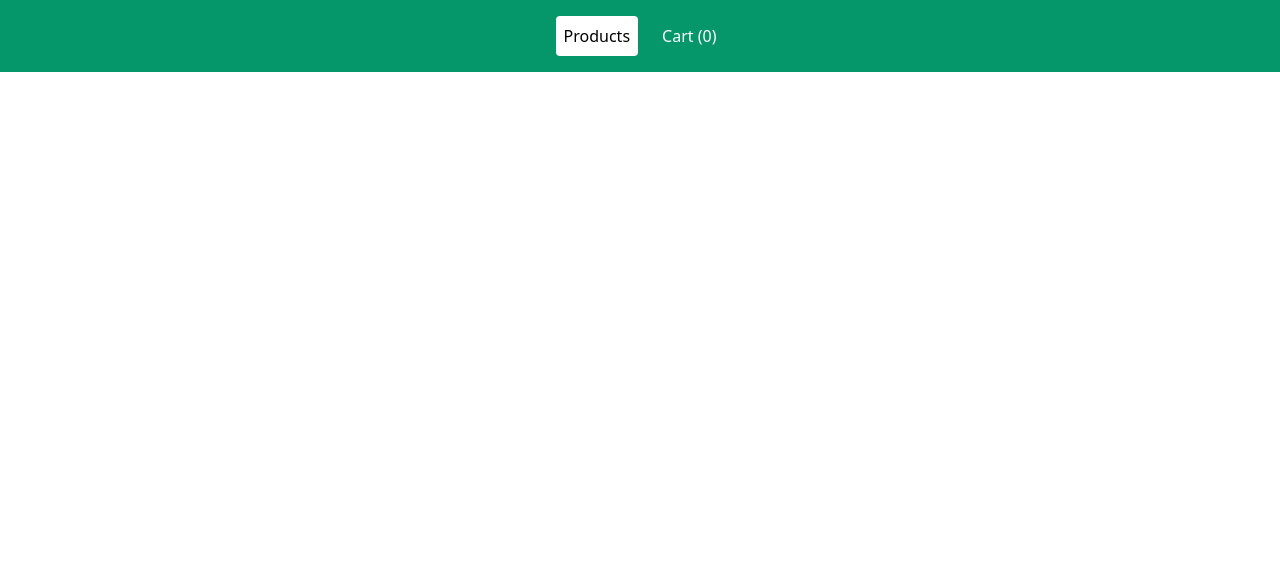
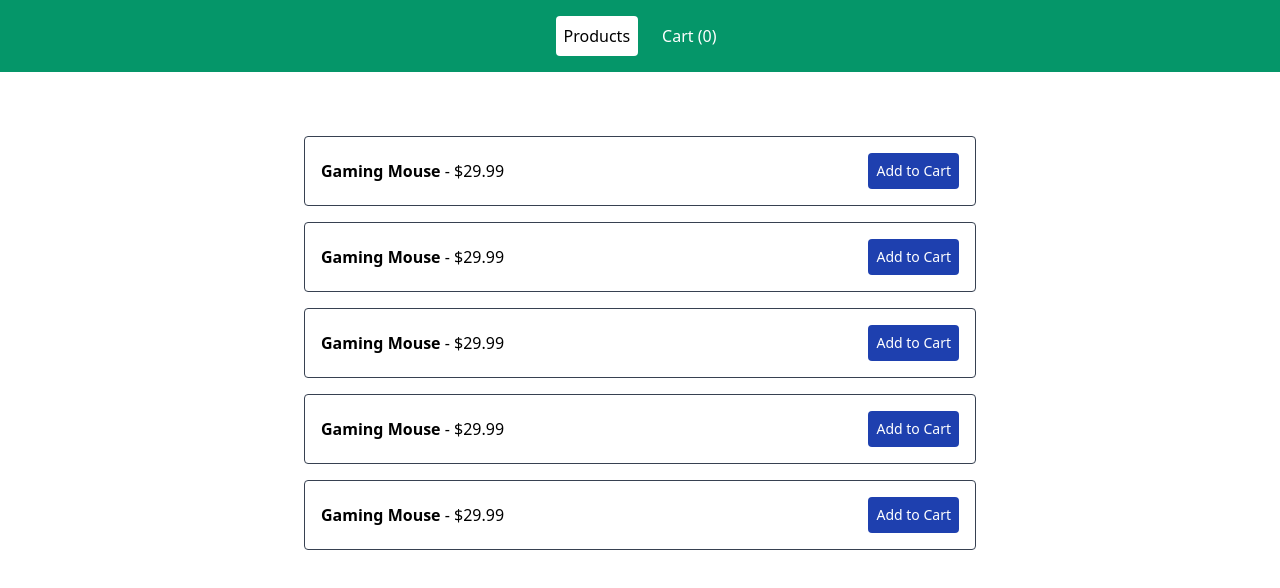
Before and after one commit to jakzaizzat/shopee-cart, a Vue app: page / in a window 1280 px wide. Shown: the top 588 px of the page. Built offline with nearby package versions, Linux system fonts and the light colour scheme.

Commit message:
Add ProductItem component

```diff
--- a/src/App.vue
+++ b/src/App.vue
@@ -1,7 +1,9 @@
 <template>
   <div id="app" class="font-sans">
     <Navigation />
-    <router-view />
+    <div class="max-w-2xl mx-auto py-16">
+      <router-view />
+    </div>
   </div>
 </template>
 <script>
--- /dev/null
+++ b/src/components/ProductItem.vue
@@ -0,0 +1,26 @@
+<template>
+  <div
+    class="flex items-center justify-between border border-gray-700 p-4 rounded"
+  >
+    <div>
+      <span class="font-bold">{{ product.name }}</span> - ${{ product.price }}
+    </div>
+    <button class="bg-blue-800 p-2 rounded text-sm text-white">
+      Add to Cart
+    </button>
+  </div>
+</template>
+
+<script>
+export default {
+  name: "ProductItem",
+  props: {
+    product: {
+      type: Object,
+      required: true,
+    },
+  },
+};
+</script>
+
+<style scoped></style>
--- /dev/null
+++ b/src/data/product.js
@@ -0,0 +1,27 @@
+export const products = [
+  {
+    id: 1,
+    name: "Gaming Mouse",
+    price: 29.99,
+  },
+  {
+    id: 2,
+    name: "Gaming Mouse",
+    price: 29.99,
+  },
+  {
+    id: 3,
+    name: "Gaming Mouse",
+    price: 29.99,
+  },
+  {
+    id: 4,
+    name: "Gaming Mouse",
+    price: 29.99,
+  },
+  {
+    id: 5,
+    name: "Gaming Mouse",
+    price: 29.99,
+  },
+];
--- a/src/views/Home.vue
+++ b/src/views/Home.vue
@@ -1,9 +1,25 @@
 <template>
-  <div></div>
+  <div>
+    <product-item
+      v-for="product in products"
+      :key="product.id"
+      :product="product"
+      class="mb-4"
+    />
+  </div>
 </template>
 
 <script>
+import ProductItem from "@/components/ProductItem";
+import { products } from "@/data/product";
 export default {
   name: "Home",
+  components: { ProductItem },
+  data: () => ({
+    products: [],
+  }),
+  mounted() {
+    this.products = products;
+  },
 };
 </script>
```
